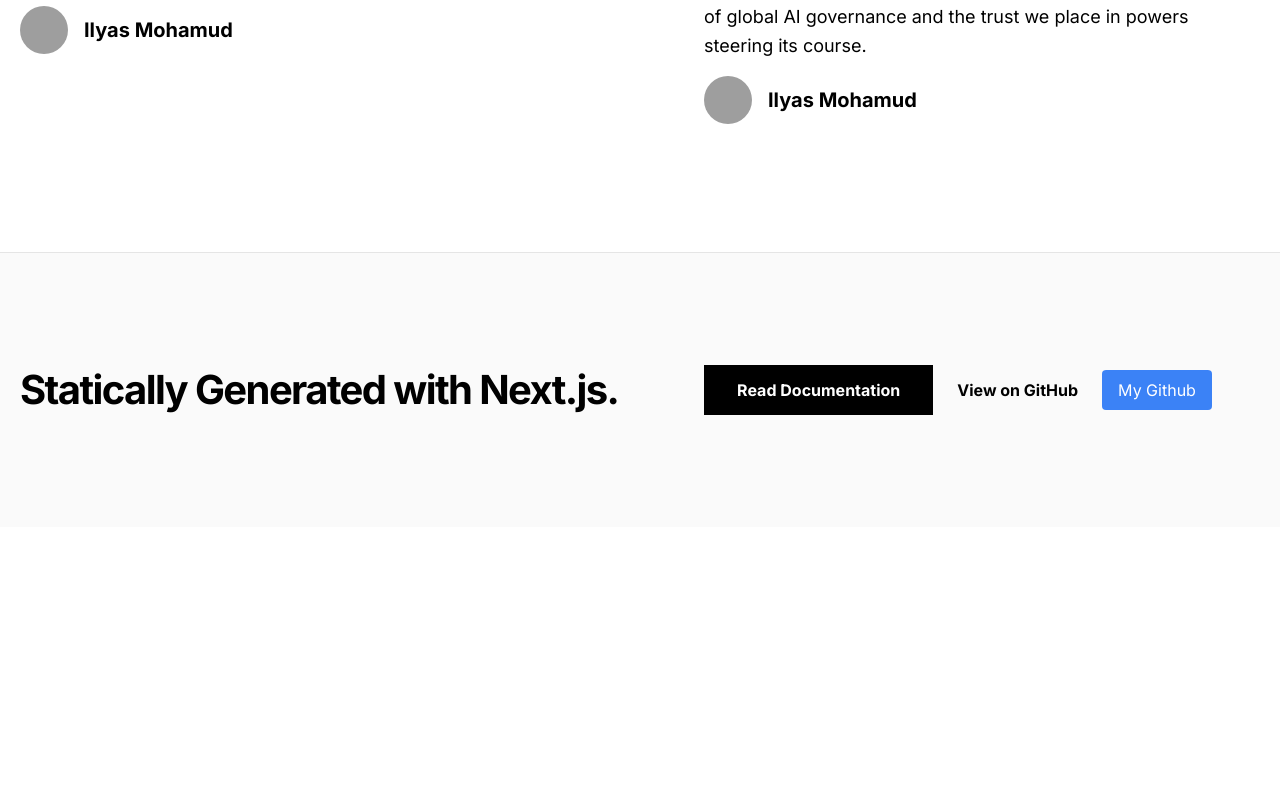
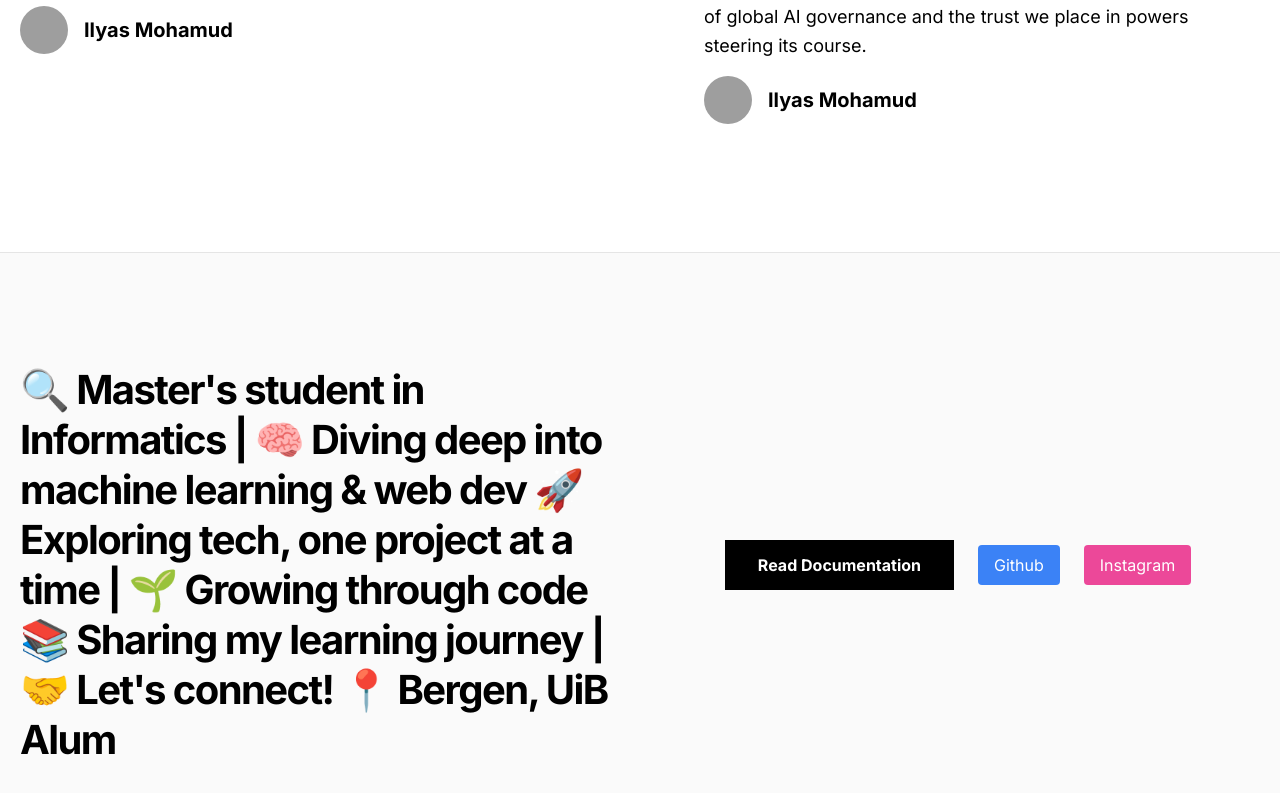
Before and after one commit to IlyasMohamud/AI-Open-Dialogue, a Next.js app: page / in a window 1280 px wide. Shown: the part 2932-3725 px from the top of the page. Before the commit the page ends 3459 px from the top, so only its background shows below. Built offline with nearby package versions, Linux system fonts and the light colour scheme; grey boxes are pictures that could not be loaded.

Commit message:
playing with classname and colors

```diff
--- a/src/app/_components/footer.tsx
+++ b/src/app/_components/footer.tsx
@@ -7,7 +7,10 @@ export function Footer() {
       <Container>
         <div className="py-28 flex flex-col lg:flex-row items-center">
           <h3 className="text-4xl lg:text-[2.5rem] font-bold tracking-tighter leading-tight text-center lg:text-left mb-10 lg:mb-0 lg:pr-4 lg:w-1/2">
-            Statically Generated with Next.js.
+          🔍 Master's student in Informatics | 🧠 Diving deep into machine learning & web dev
+          🚀 Exploring tech, one project at a time | 🌱 Growing through code
+          📚 Sharing my learning journey | 🤝 Let's connect!
+          📍 Bergen, UiB Alum
           </h3>
           <div className="flex flex-col lg:flex-row justify-center items-center lg:pl-4 lg:w-1/2">
             <a
@@ -18,16 +21,17 @@ export function Footer() {
             </a>
             <a
               href={`https://github.com/vercel/next.js/tree/canary/examples/${EXAMPLE_PATH}`}
-              className="mx-3 font-bold hover:underline"
+              className=" bg-blue-500 text-white px-4 py-2 mx-3 rounded hover:bg-blue-700"
             >
-              View on GitHub
+              Github
             </a>
             <a
               href={`https://github.com/IlyasMohamud`}
-              className=" bg-blue-500 text-white px-4 py-2 mx-3 rounded hover:bg-blue-700"
+              className="bg-pink-500 text-white px-4 py-2 mx-3 rounded hover:bg-pink-600"
             >
-              My Github
+              Instagram
             </a>
+
 
           </div>
         </div>
```
